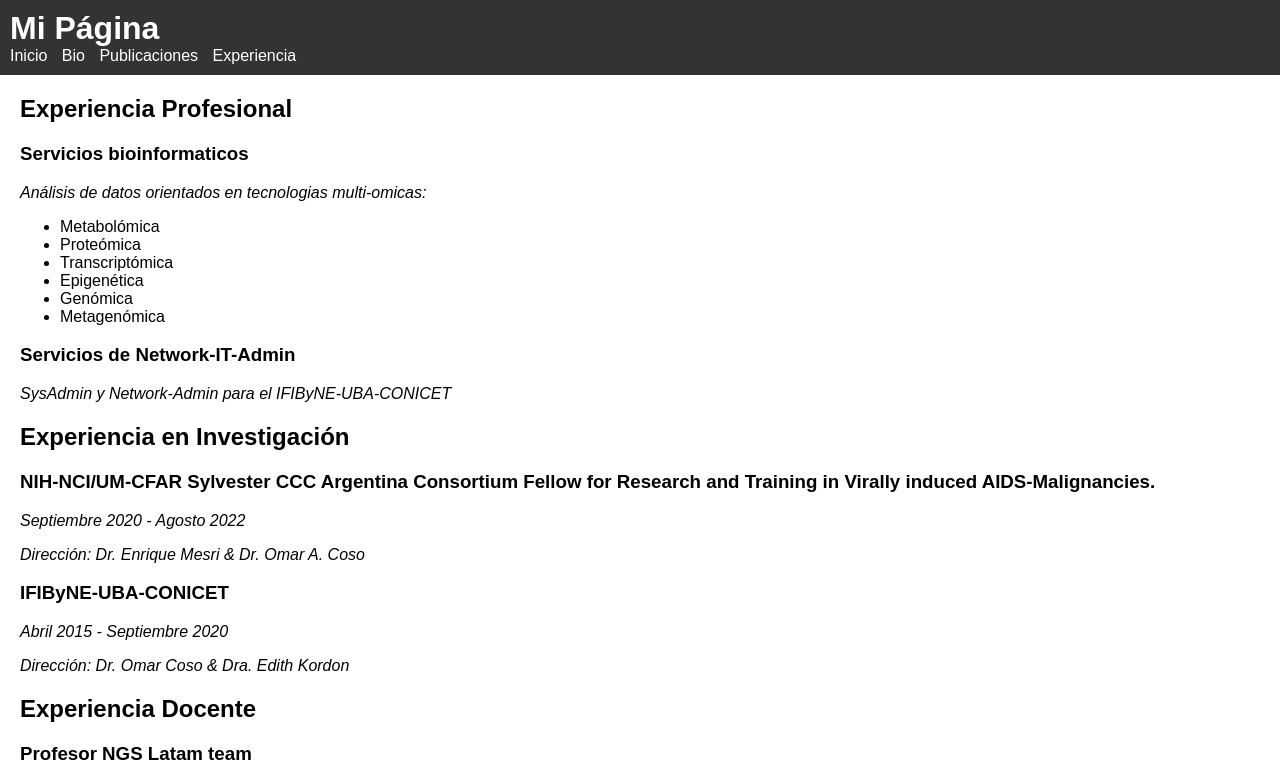
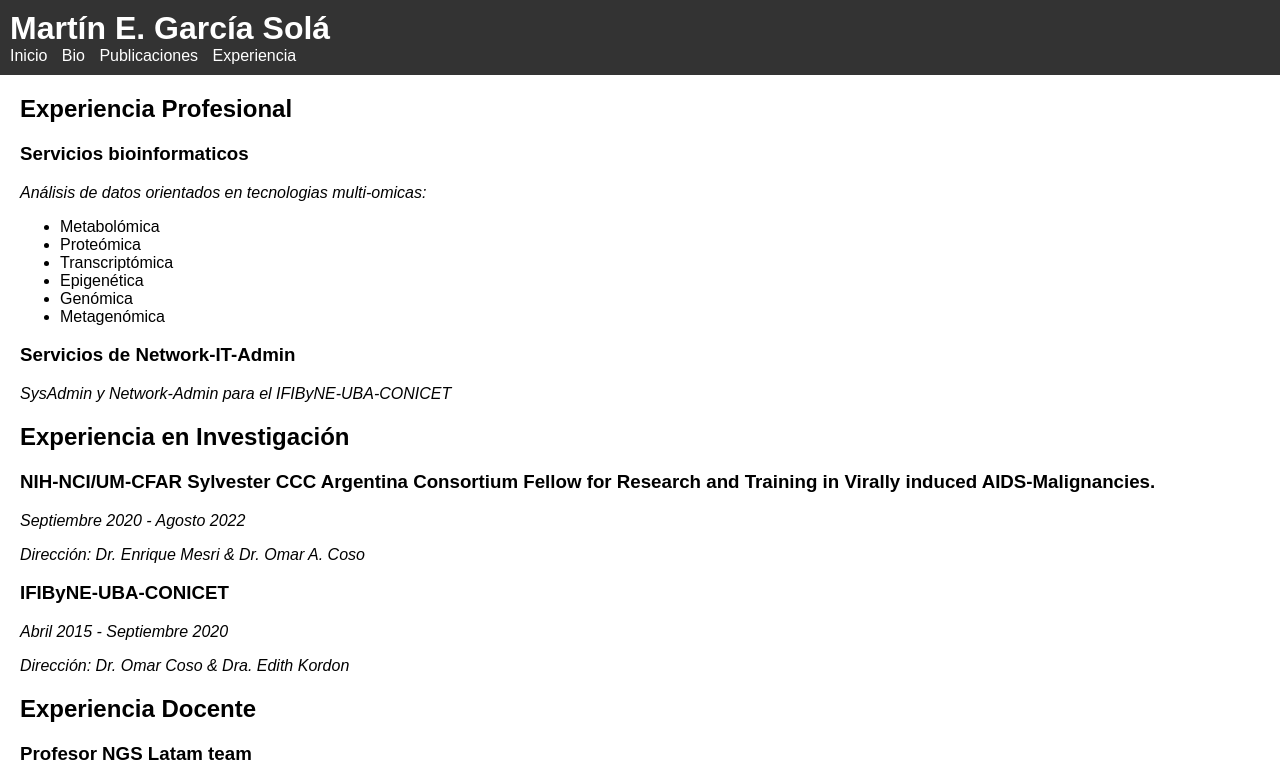
Before and after one commit to martings/martings.github.io, a plain HTML site: page experiencia.html in a window 1280 px wide. Shown: the top 784 px of the page. Drawn offline with Linux system fonts and the light colour scheme.

Commit message:
detalle en el titulo

```diff
--- a/experiencia.html
+++ b/experiencia.html
@@ -11,7 +11,7 @@
 
 <body>
   <header>
-    <h1>Mi Página</h1>
+    <h1>Martín E. García Solá</h1>
     <nav>
       <ul>
         <li><a href="index.html">Inicio</a></li>
```
